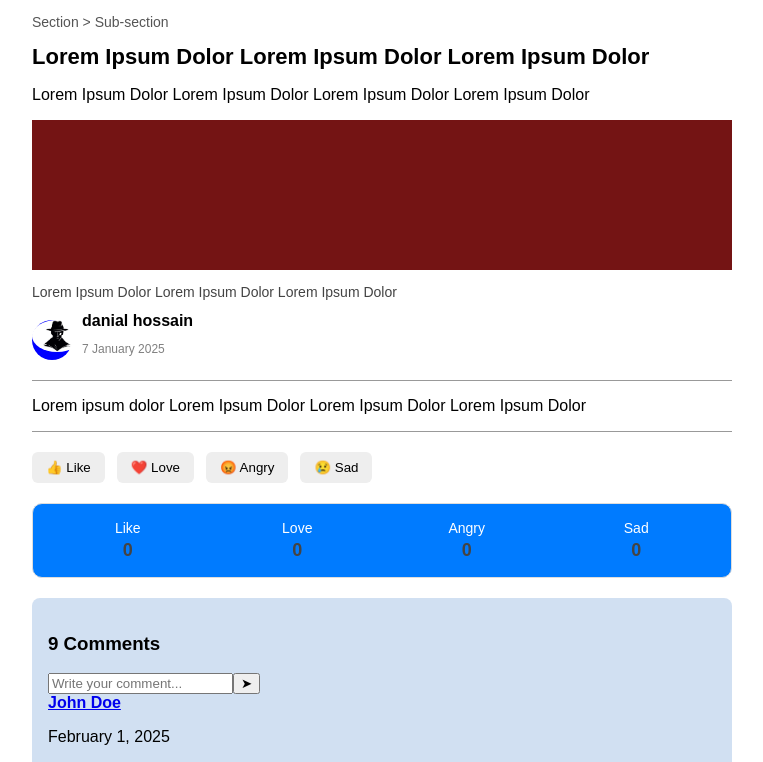
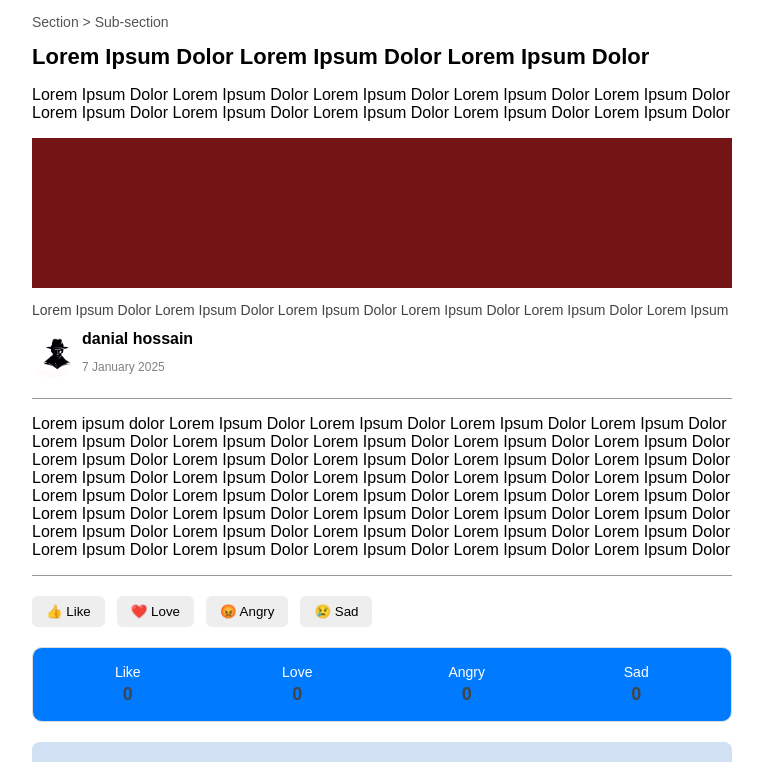
Before and after one commit to danial-hossain/assignment, a React (Create React App) app: page / in a window 1280 px wide. Shown: the top 762 px of the page, without its empty margins (258-1021 px from the left). Built offline with nearby package versions, Linux system fonts and the light colour scheme.

Commit message:
we fixed the author logo in article page

```diff
--- a/src/Pages/Article/index.js
+++ b/src/Pages/Article/index.js
@@ -172,19 +172,21 @@ export default function ArticlePage() {
       </h1>
 
       <p className="article-intro">
+        Lorem Ipsum Dolor Lorem Ipsum Dolor Lorem Ipsum Dolor Lorem Ipsum Dolor Lorem Ipsum Dolor Lorem Ipsum Dolor
         Lorem Ipsum Dolor Lorem Ipsum Dolor Lorem Ipsum Dolor Lorem Ipsum Dolor
       </p>
 
       <div className="article-image"></div>
 
       <p className="article-caption">
-        Lorem Ipsum Dolor Lorem Ipsum Dolor Lorem Ipsum Dolor
+        Lorem Ipsum Dolor Lorem Ipsum Dolor Lorem Ipsum Dolor Lorem Ipsum Dolor Lorem Ipsum Dolor Lorem Ipsum
+
       </p>
 
       {/* ✅ Author info */}
       <div className="author-box">
         <div className="author-avatar">
-          <img src={image} alt={name} style={{ width: 50, borderRadius: "50%" }} />
+          <img src={image} alt={name} style={{ width: 50, borderRadius: "0%" }} />
           { /*from 37th line we used the default image as there is no data passed  */}
 
           { /*<Link> → React Router component (works like <a> but no page refresh).
@@ -212,11 +214,20 @@ export default function ArticlePage() {
 
       <p className="article-body">
         Lorem ipsum dolor Lorem Ipsum Dolor Lorem Ipsum Dolor Lorem Ipsum Dolor
+         Lorem Ipsum Dolor Lorem Ipsum Dolor Lorem Ipsum Dolor Lorem Ipsum Dolor Lorem Ipsum Dolor Lorem Ipsum Dolor
+        Lorem Ipsum Dolor Lorem Ipsum Dolor Lorem Ipsum Dolor Lorem Ipsum Dolor Lorem Ipsum Dolor Lorem Ipsum Dolor
+        Lorem Ipsum Dolor Lorem Ipsum Dolor Lorem Ipsum Dolor Lorem Ipsum Dolor Lorem Ipsum Dolor Lorem Ipsum Dolor
+        Lorem Ipsum Dolor Lorem Ipsum Dolor Lorem Ipsum Dolor Lorem Ipsum Dolor Lorem Ipsum Dolor Lorem Ipsum Dolor
+        Lorem Ipsum Dolor Lorem Ipsum Dolor Lorem Ipsum Dolor Lorem Ipsum Dolor Lorem Ipsum Dolor Lorem Ipsum Dolor
+        Lorem Ipsum Dolor Lorem Ipsum Dolor Lorem Ipsum Dolor Lorem Ipsum Dolor Lorem Ipsum Dolor Lorem Ipsum Dolor
+
       </p>
 
       <div className="decorative-line"></div>
 
-      {/* ✅ Reaction buttons + Box */}
+      {/* ✅ Reaction buttons + Box
+      onClick={() => handleReaction("like")}
+       When the button is clicked, it calls the function handleReaction("like"). */}
       <div className="reaction-buttons">
         <button
           onClick={() => handleReaction("like")}
@@ -243,7 +254,7 @@ export default function ArticlePage() {
           😢 Sad
         </button>
       </div>
-
+      { /* reaction box that shows all reactions dynamically.,muloto je box ta dekhay reaction result % */ }
       <div className="reaction-box">
         {Object.entries(reactions).map(([key, value]) => (
           <div
--- a/src/Pages/Article/style.css
+++ b/src/Pages/Article/style.css
@@ -40,7 +40,7 @@
   .author-avatar {
     width: 40px;
     height: 40px;
-    background: blue;
+    background: rgb(255, 251, 251);
     border-radius: 50%;
     margin-right: 10px;
   }
--- a/src/Pages/Author/index.js
+++ b/src/Pages/Author/index.js
@@ -10,9 +10,16 @@ import { Link, useLocation } from "react-router-dom";
 //useLocation → lets the target page read the current route info and that passed data.
 import "./profile.css";
 
+
+
+//what extra state (if any) was passed when navigating with <Link ... state={...} />.
+
+
 export default function Profile() {
   const location = useLocation();
+  //useLocation() → always tells you where you are in the app (which route) and
   const { name, image, bio } = location.state || {
+    //location.state → may contain { name, image, bio } if another page passed it via Link.
     name: "danial hossain",
     image: "/profile.jpg", // ✅ your profile.jpg in public folder
     bio: "Software Developer, C++ & React enthusiast 🚀",
@@ -24,16 +31,7 @@ export default function Profile() {
       title: "Lorem Ipsum Dolor Lorem Ipsum Dolor Lorem Ipsum Dolor",
       link: "/article/1", // ✅ correct route
     },
-    {
-      id: 2,
-      title: "Another Demo Article for Showcase",
-      link: "/article/2",
-    },
-    {
-      id: 3,
-      title: "How to Build a React App Step by Step",
-      link: "/article/3",
-    },
+
   ];
 
   return (
--- a/src/Pages/components/people/data.js
+++ b/src/Pages/components/people/data.js
@@ -1,4 +1,6 @@
 // src/Pages/components/people/data.js
+//people is an array of objects.
+//Each object represents one person
 const people = [
     {
       id: 1,
```
Also changed, not shown: src/App.js (+15 -0 lines).
